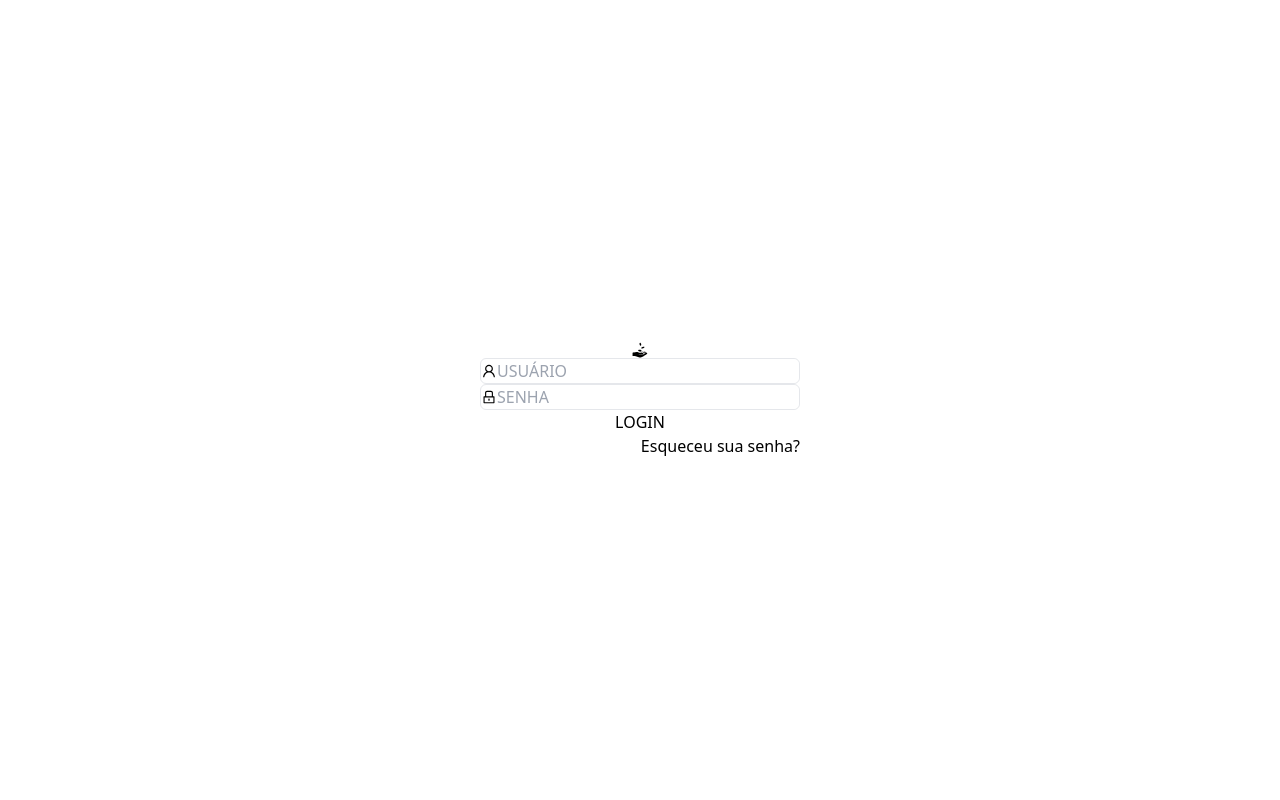
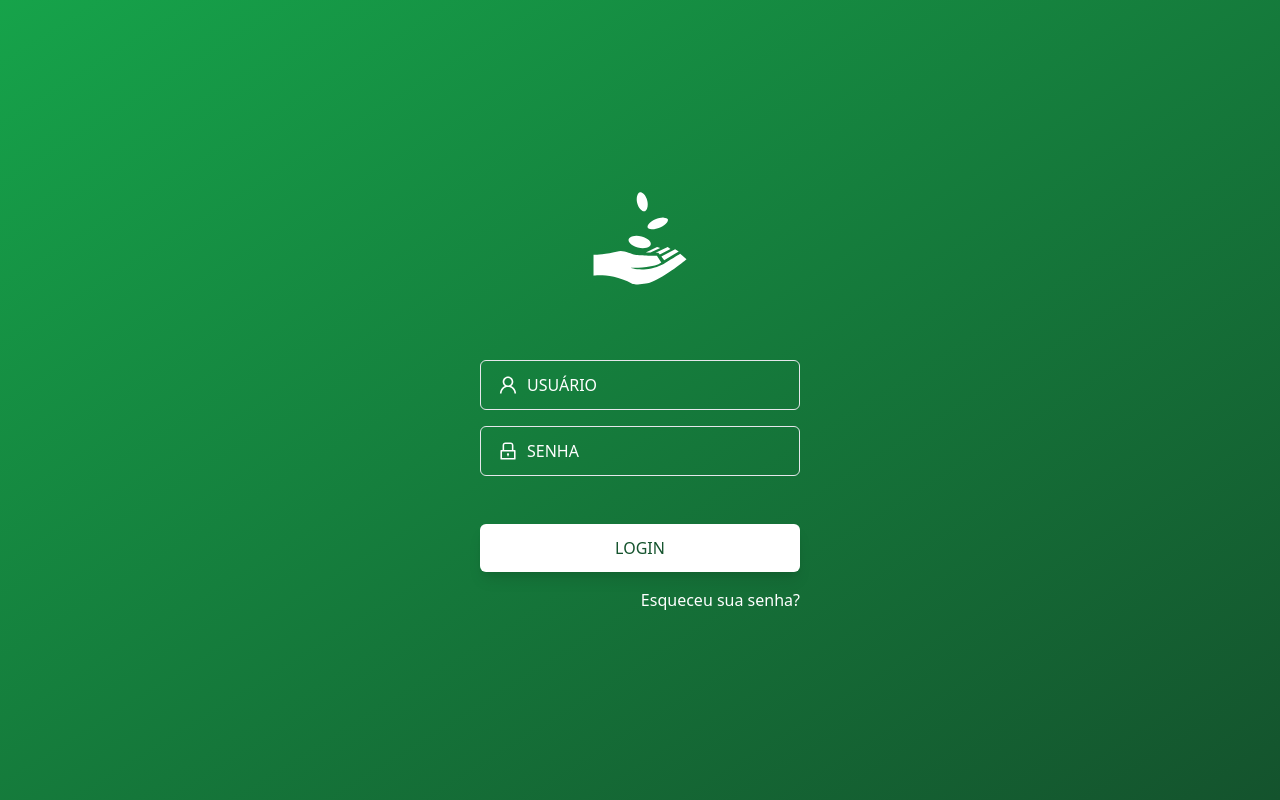
Before and after one commit to PGP27/meu-bolso-front, a React (Create React App) app: page / in a window 1280 px wide. Built offline with nearby package versions, Linux system fonts and the light colour scheme.

Commit message:
Latest update

```diff
--- a/src/pages/Login.tsx
+++ b/src/pages/Login.tsx
@@ -3,21 +3,27 @@ import { AiOutlineUser } from 'react-icons/ai';
 import { AiOutlineLock } from 'react-icons/ai';
 
 const Login = () => (
-  <div className="h-full w-full flex flex-col items-center justify-center">
+  <div className="h-full w-full flex flex-col items-center justify-center bg-gradient-to-br from-green-600 to-green-900">
     <div className="flex flex-col items-center justify-center">
-      <GiReceiveMoney />
+      <GiReceiveMoney className="mb-16" color="white" fontSize={100} />
       <form className="flex flex-col items-center justify-center">
-        <div className="w-80 flex items-center border rounded-md">
-          <AiOutlineUser />
-          <input type="text" autoComplete="off" placeholder="USUÁRIO" className="flex-1 rounded-md outline-none" />
+        <div
+          className="w-80 py-1 px-4 my-2 flex items-center border rounded-md"
+          onClick={() => document.getElementById('input-text')?.focus()}
+        >
+          <AiOutlineUser color="white" fontSize={22} />
+          <input id="input-text" type="text" autoComplete="off" placeholder="USUÁRIO" className="flex-1 p-2 rounded-md outline-none bg-transparent text-white placeholder-white" />
         </div>
-        <div className="w-80 flex items-center border rounded-md">
-          <AiOutlineLock />
-          <input placeholder="SENHA" className="flex-1 rounded-md outline-none" />
+        <div
+          className="w-80 py-1 px-4 my-2 flex items-center border rounded-md"
+          onClick={() => document.getElementById('input-password')?.focus()}
+        >
+          <AiOutlineLock color="white" fontSize={22} />
+          <input id="input-password" type="password" placeholder="SENHA" className="flex-1 p-2 rounded-md outline-none bg-transparent text-white placeholder-white" />
         </div>
-        <button type="button">LOGIN</button>
+        <button type="button" className="w-full shadow-lg py-3 mt-10 mb-4 rounded-md bg-white text-green-900 transition hover:opacity-75">LOGIN</button>
       </form>
-      <span className="self-end">Esqueceu sua senha?</span>
+      <button className="self-end text-white hover:underline underline-offset-2">Esqueceu sua senha?</button>
     </div>
   </div>
 );
```
